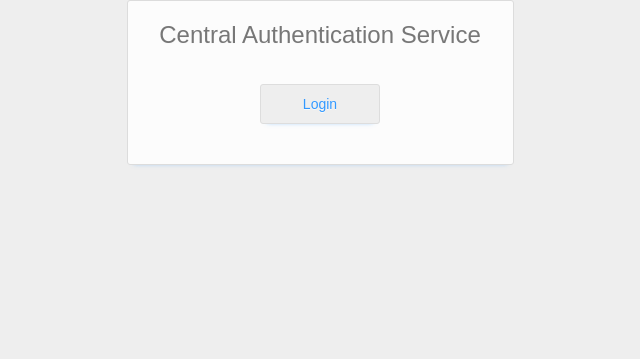
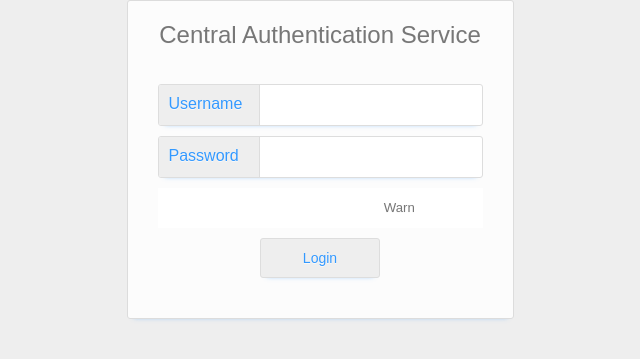
Before and after one commit to jbittel/django-mama-cas, a Django app: template mama_cas/templates/mama_cas/login.html in a window 1280 px wide. Shown: the part 160-519 px from the top of the page, without its empty margins (320-960 px from the left). Run offline with Django 3.2, Linux system fonts and the light colour scheme; the template is opened without the code that fills it, so the values that code supplies are empty, except form fields; tables that the repository leaves empty hold one stand-in row (values such as "Sample post"); form fields are guessed from the names that the template uses; parts of the project's set-up code (start-up, migrations or seed data) failed here and were passed over.

Commit message:
List individual form fields within login template
This removes the need for a template tag to modify the styling
of non-textfield form fields.

```diff
--- a/mama_cas/templates/mama_cas/login.html
+++ b/mama_cas/templates/mama_cas/login.html
@@ -1,5 +1,4 @@
 {% load i18n %}
-{% load mama_cas_tags %}
 
 <!DOCTYPE html>
 <html>
@@ -76,17 +75,17 @@
                 {{ field }}
             {% endfor %}
             <fieldset class="inputs">
-            {% for field in form.visible_fields %}
-                {% if field|field_type = 'charfield' %}
-                    <div class="field group box{% if field.errors %} errorfield{% endif %}">
-                        <span class="fieldlabel">{{ field.label_tag }}</span>{{ field }}
-                    </div>
-                {% else %}
+                <div class="field group box{% if form.username.errors %} errorfield{% endif %}">
+                    <span class="fieldlabel">{{ form.username.label_tag }}</span>{{ form.username }}
+                </div>
+                <div class="field group box{% if form.password.errors %} errorfield{% endif %}">
+                    <span class="fieldlabel">{{ form.password.label_tag }}</span>{{ form.password }}
+                </div>
+                {% if form.warn %}
                     <div class="field group">
-                        {{ field }}<span class="label">{{ field.label_tag }}</span>
+                        {{ form.warn }}<span class="label">{{ form.warn.label_tag }}</span>
                     </div>
                 {% endif %}
-            {% endfor %}
             </fieldset>
             <fieldset class="actions">
                 <input class="button box" type="submit" name="submit_login" value="{% trans "Login" %}" />
```
Also changed, not shown: mama_cas/templatetags/mama_cas_tags.py (deleted, +0 -15 lines), mama_cas/templatetags/__init__.py (deleted).
